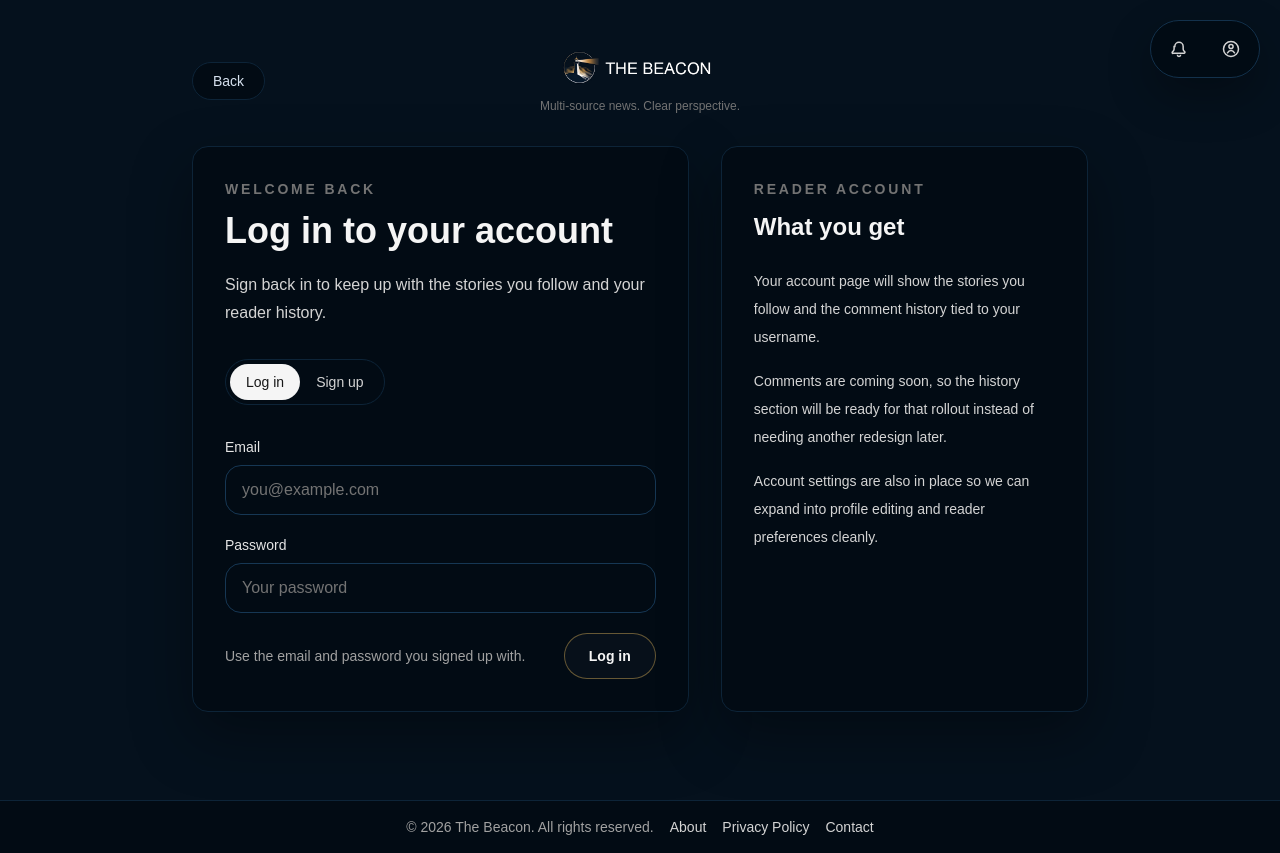
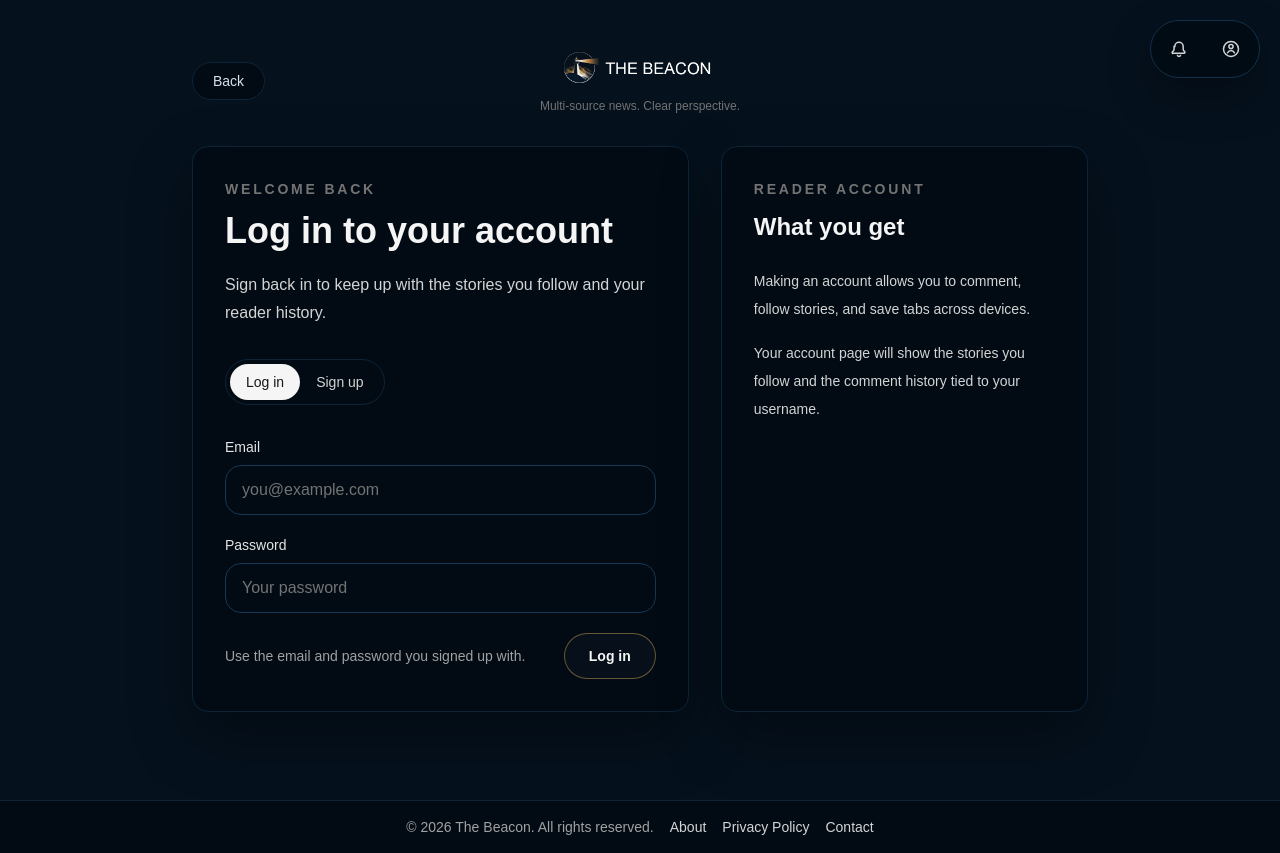
Before and after one commit to BushRaptor12/signal-site, a Next.js app: page /account/login in a window 1280 px wide. Built offline with nearby package versions, Linux system fonts and the light colour scheme; no server answers.

Commit message:
minor tweak

```diff
--- a/app/account/login/auth-page-client.tsx
+++ b/app/account/login/auth-page-client.tsx
@@ -170,9 +170,8 @@ export default function AuthPageClient() {
             <div className="text-sm font-semibold uppercase tracking-[0.2em] text-neutral-500">Reader account</div>
             <h2 className="mt-3 text-2xl font-semibold text-neutral-100">What you get</h2>
             <div className="mt-6 space-y-4 text-sm leading-7 text-neutral-300">
+              <p>Making an account allows you to comment, follow stories, and save tabs across devices.</p>
               <p>Your account page will show the stories you follow and the comment history tied to your username.</p>
-              <p>Comments are coming soon, so the history section will be ready for that rollout instead of needing another redesign later.</p>
-              <p>Account settings are also in place so we can expand into profile editing and reader preferences cleanly.</p>
             </div>
           </aside>
         </div>
```
